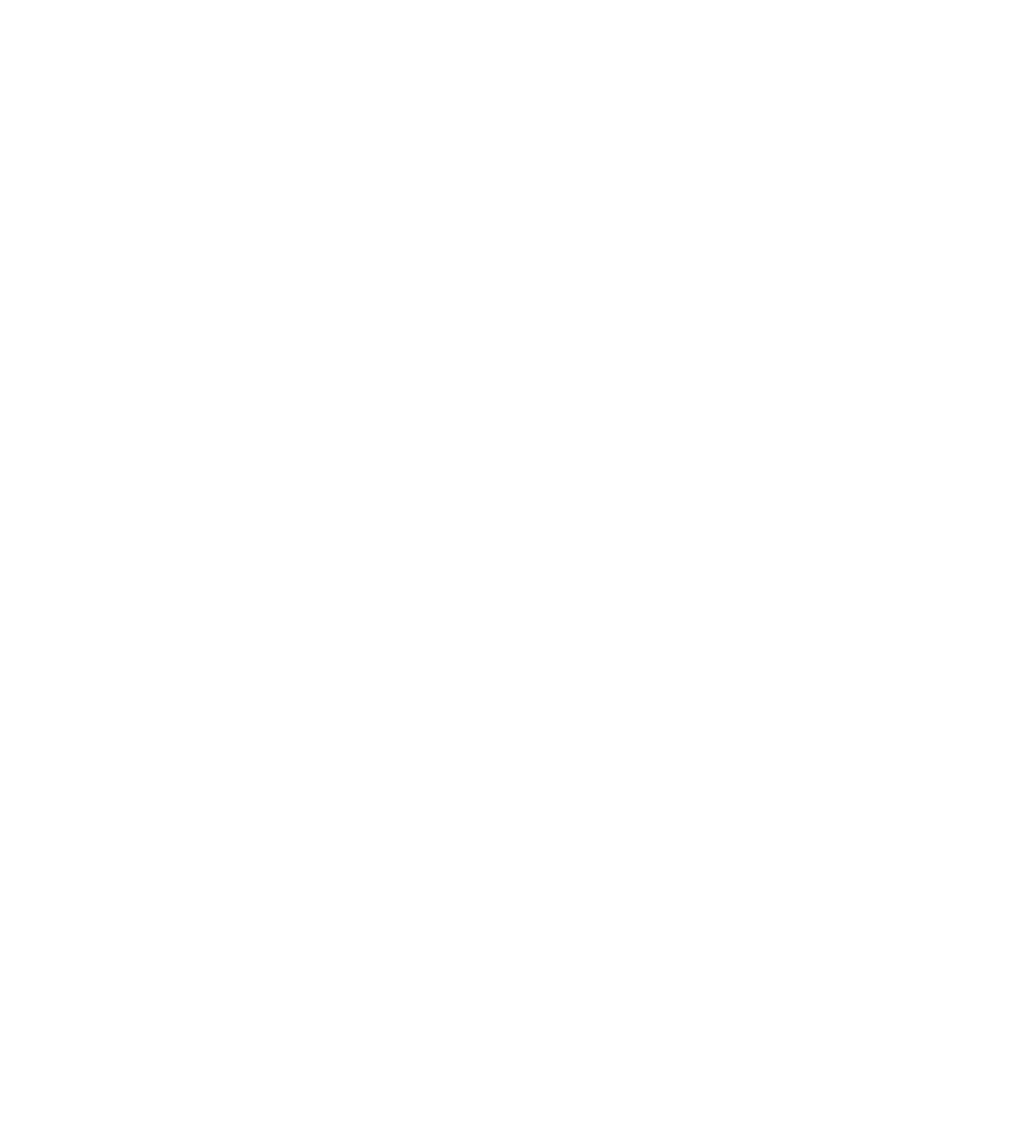
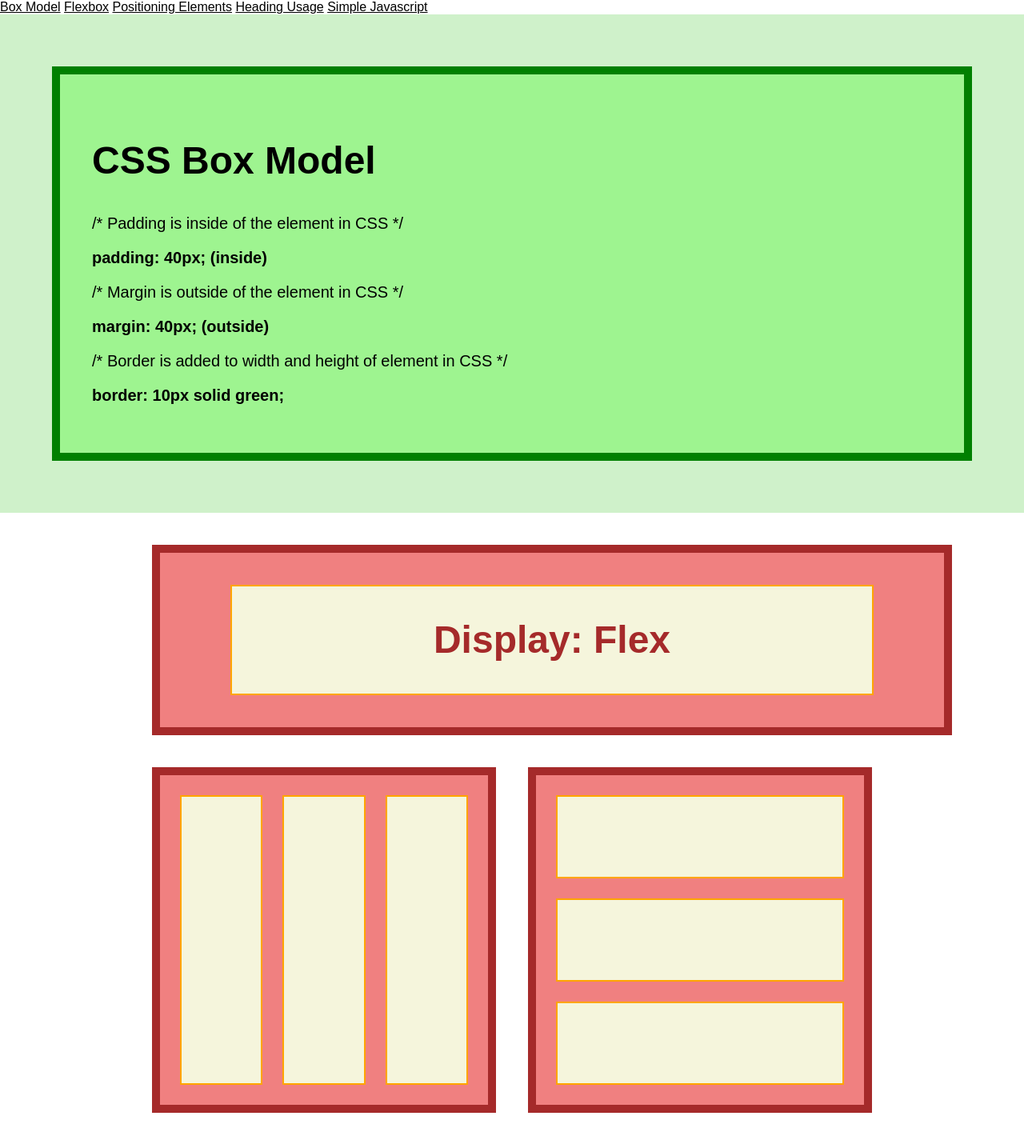
Before and after one commit to jayres/exercise-one-fall-2023, a plain HTML site: page index.html in a window 1280 px wide. Shown: the whole page at 80% size. Before the commit the page ends 800 px from the top, so only its background shows below. Drawn offline with Linux system fonts and the light colour scheme.

Commit message:
flexbox and box model

```diff
--- a/index.html
+++ b/index.html
@@ -4,6 +4,61 @@
     <meta charset="UTF-8" />
     <meta name="viewport" content="width=device-width, initial-scale=1.0" />
     <title>Exercise One</title>
+    <link rel="stylesheet" href="./style.css" />
   </head>
-  <body></body>
+  <body>
+    <header>
+      <nav>
+        <a href="#">Box Model</a>
+        <a href="#">Flexbox</a>
+        <a href="#">Positioning Elements</a>
+        <a href="#">Heading Usage</a>
+        <a href="#">Simple Javascript</a>
+      </nav>
+    </header>
+    <main>
+      <!-- CSS Box Model Section-->
+      <section class="section-wrapper">
+        <div class="interior">
+          <h1>CSS Box Model</h1>
+
+          <p>/* Padding is inside of the element in CSS */</p>
+          <p><strong>padding: 40px; (inside)</strong></p>
+
+          <p>/* Margin is outside of the element in CSS */</p>
+          <p><strong>margin: 40px; (outside)</strong></p>
+
+          <p>/* Border is added to width and height of element in CSS */</p>
+          <p><strong>border: 10px solid green;</strong></p>
+        </div>
+      </section>
+      <!-- Flex Box -->
+      <section>
+        <div class="flex-interior">
+          <div class="flex-parent">
+            <div class="flex-child flex-child-big">
+              <h1>Display: Flex</h1>
+            </div>
+          </div>
+          <div class="flex-parent">
+            <div class="flex-child"></div>
+            <div class="flex-child"></div>
+            <div class="flex-child"></div>
+          </div>
+          <div class="flex-parent flex-parent-stacked">
+            <div class="flex-child"></div>
+            <div class="flex-child"></div>
+            <div class="flex-child"></div>
+          </div>
+        </div>
+      </section>
+      <!-- -->
+      <section></section>
+      <!-- -->
+      <section></section>
+      <!-- -->
+      <section></section>
+    </main>
+    <footer></footer>
+  </body>
 </html>
--- /dev/null
+++ b/style-complete.css
@@ -0,0 +1,248 @@
+* {
+  box-sizing: border-box;
+}
+
+body,
+h1,
+h2,
+h3,
+h4 {
+  font-family: sans-serif;
+  margin: 0;
+}
+
+header {
+  background-color: #85c4ff;
+  padding: 40px;
+}
+
+header nav {
+  align-items: center;
+  display: flex;
+  justify-content: flex-end;
+  margin: 0 auto;
+  max-width: 1200px;
+  width: 100%;
+}
+
+header nav a {
+  color: black;
+  font-weight: bold;
+  font-size: 24px;
+  margin: 0 15px;
+  padding: 5px;
+  text-decoration: none;
+}
+
+header nav a:last-of-type {
+  margin-right: 0;
+}
+
+header nav a:first-of-type {
+  margin-left: 0;
+}
+
+section.section-element {
+  margin: 0;
+  padding: 40px;
+}
+
+section.box-model-section {
+  background-color: #cff1ca;
+}
+
+.interior {
+  border: 10px solid #000;
+  margin: 0 auto;
+  max-width: 1200px;
+  padding: 40px;
+  width: 100%;
+}
+
+.interior h1 {
+  font-size: 64px;
+  font-weight: 700;
+  line-height: 1.5;
+  margin-bottom: 45px;
+}
+
+.interior h2 {
+  font-size: 32px;
+  font-weight: 400;
+  line-height: 1;
+}
+
+.interior p {
+  font-size: 32px;
+  font-weight: 700;
+  line-height: 1;
+}
+
+.box-model-interior {
+  background-color: #9ef490;
+  border: 10px solid #187908;
+  min-height: 600px;
+}
+
+.heading-section {
+  background-color: #f1caf0;
+  color: #6c0468;
+}
+
+.heading-section .interior {
+  border: none;
+}
+
+.heading-section h1,
+h3 {
+  font-size: 64px;
+  font-weight: 700;
+  margin-bottom: 25px;
+}
+
+.heading-section h2 {
+  font-size: 40px;
+  font-weight: 700;
+  line-height: 46px;
+  margin-bottom: 40px;
+}
+
+.heading-section h4 {
+  font-weight: 700;
+  font-size: 36px;
+  line-height: 41px;
+  margin-top: 45px;
+}
+
+.heading-section p {
+  font-weight: 700;
+  font-size: 20px;
+  line-height: 23px;
+  margin-top: 45px;
+}
+
+.flex-box-section {
+  background-color: #f1d3ca;
+}
+
+.interior-flex {
+  border: none;
+  display: flex;
+  flex-wrap: wrap;
+  justify-content: space-between;
+  padding: 0;
+}
+
+.interior-flex > div {
+  background-color: #ff9371;
+  border: 10px solid #7d260b;
+}
+
+.interior-flex--top {
+  flex-basis: 100%;
+  margin-bottom: 40px;
+  padding: 32px;
+}
+
+.interior-flex--top > div {
+  align-items: center;
+  background-color: #ffece5;
+  border: 5px solid #dd4414;
+  display: flex;
+  height: 170px;
+  justify-content: center;
+  margin: 0 auto;
+  max-width: 825px;
+  width: 100%;
+}
+.interior-flex--top > div > h1 {
+  margin: 0;
+}
+
+.interior-flex--horizontal,
+.interior-flex--vertical {
+  display: flex;
+  flex-basis: 48%;
+  height: 324px;
+  padding: 20px;
+}
+
+.interior-flex--horizontal > div,
+.interior-flex--vertical > div {
+  background-color: #ffece5;
+  border: 5px solid #dd4414;
+  flex-basis: 33%;
+}
+
+.interior-flex--horizontal > div {
+  margin-right: 20px;
+}
+
+.interior-flex--vertical > div {
+  margin-bottom: 20px;
+}
+
+.interior-flex--horizontal > div:last-of-type,
+.interior-flex--vertical > div:last-of-type {
+  margin: 0;
+}
+
+.interior-flex--vertical {
+  flex-direction: column;
+}
+
+.positioning-section {
+  background-color: #cad7f1;
+}
+
+.positioning-section .interior {
+  background-color: #85c4ff;
+  border-color: #0e3f9e;
+  height: 600px;
+  overflow: hidden;
+  position: relative;
+}
+
+.positioning-section h1 {
+  position: relative;
+  z-index: 1;
+}
+
+.circle,
+.square {
+  background-color: #4480f4;
+  border: 10px solid #0e3f9e;
+  height: 200px;
+  position: absolute;
+  width: 200px;
+}
+
+.circle {
+  border-radius: 50%;
+}
+
+.circle.circle-one {
+  bottom: 48px;
+  left: 48px;
+}
+
+.simple-javascript-section {
+  background-color: #faefd3;
+}
+
+.simple-javascript-section .interior {
+  border-color: #644904;
+  color: #644904;
+}
+
+.counter-button-wrapper {
+  display: flex;
+  align-items: center;
+}
+
+.counter-button-wrapper p {
+  font-size: 64px;
+  font-weight: 700;
+  line-height: 74px;
+  margin: 0 40px 0 0;
+}
--- /dev/null
+++ b/style.css
@@ -0,0 +1,79 @@
+html,
+body {
+  box-sizing: border-box;
+  font-family: sans-serif;
+  font-size: 16px;
+  margin: 0;
+}
+
+a {
+  color: #000;
+}
+
+h1 {
+  font-size: 48px;
+}
+p {
+  font-size: 20px;
+}
+
+.section-wrapper {
+  background-color: #cff1ca;
+  padding: 25px;
+}
+
+.interior {
+  background-color: #9ef490;
+  border: 10px solid green;
+  margin: 40px;
+  padding: 40px;
+}
+
+.flex-interior {
+  display: flex;
+  flex-wrap: wrap;
+  gap: 40px;
+  margin: 0 auto;
+  max-width: 900px;
+  padding: 40px 0;
+}
+
+.flex-parent {
+  background-color: lightcoral;
+  border: 10px solid brown;
+  display: flex;
+  flex-basis: 40%;
+  flex-shrink: 0;
+  gap: 25px;
+  padding: 25px;
+  width: 100%;
+}
+
+.flex-parent:first-of-type {
+  flex-basis: 100%;
+  padding: 40px;
+}
+
+.flex-parent h1 {
+  color: brown;
+}
+
+.flex-parent-stacked {
+  flex-direction: column;
+}
+
+.flex-child {
+  background-color: beige;
+  border: 2px solid orange;
+  flex-basis: 33%;
+  min-height: 100px;
+}
+
+.flex-child-big {
+  align-items: center;
+  display: flex;
+  flex-basis: 100%;
+  justify-content: center;
+  margin: 0 auto;
+  max-width: 800px;
+}
```
Also changed, not shown: index-complete.html (added, +113 -0 lines).
